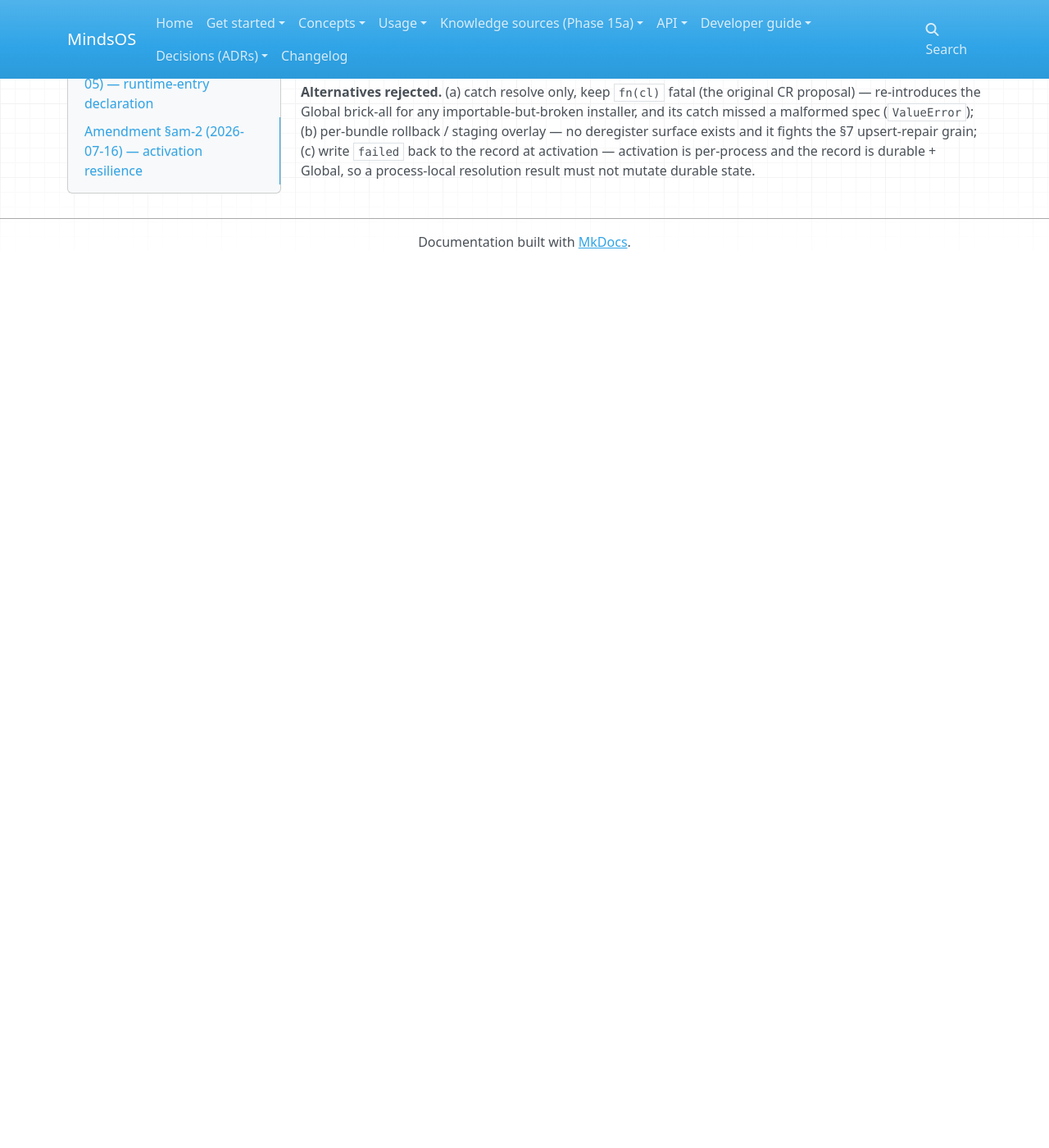
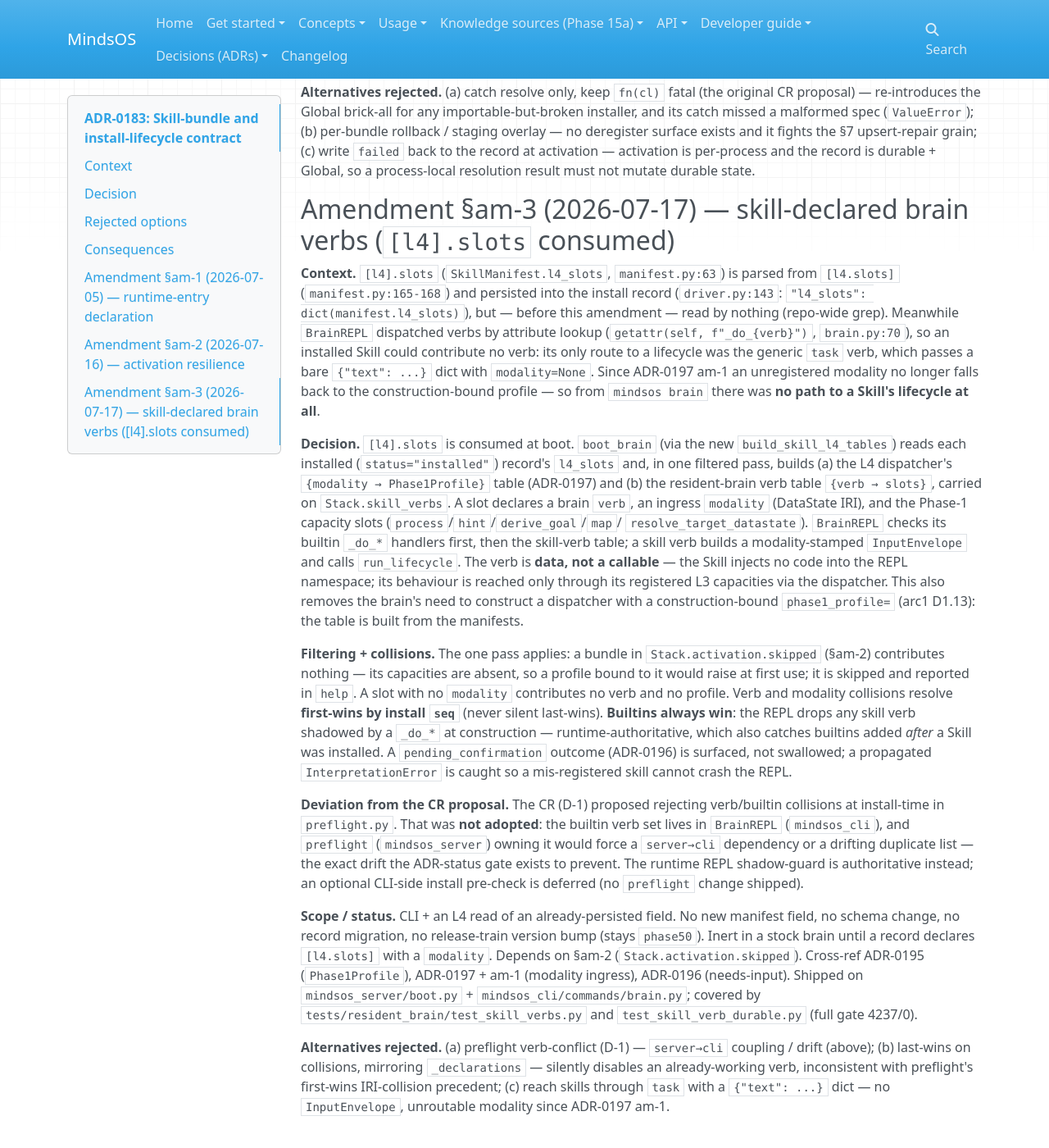
Before and after one commit to halvim/mindsos, an MkDocs documentation site: the page built from docs/decisions/adr/0183-skill-bundle-install-lifecycle.md, in a window 1280 px wide and 1400 px high, scrolled down 4646 px. Shown: the whole window at 82% size. Built offline with MkDocs 1.6.1, drawn with Linux system fonts in a browser that asks for light colours; nearby versions of some CDN libraries; before the commit the page ends 4969 px from its top, so only the background shows below that.

Commit message:
docs(ADR-0183): record §am-3 — skill-declared brain verbs consume [l4].slots

```diff
--- a/docs/decisions/adr/0183-skill-bundle-install-lifecycle.md
+++ b/docs/decisions/adr/0183-skill-bundle-install-lifecycle.md
@@ -259,3 +259,59 @@ rollback / staging overlay — no deregister surface exists and it fights the §
 upsert-repair grain; (c) write `failed` back to the record at activation — activation
 is per-process and the record is durable + Global, so a process-local resolution
 result must not mutate durable state.
+
+## Amendment §am-3 (2026-07-17) — skill-declared brain verbs (`[l4].slots` consumed)
+
+**Context.** `[l4].slots` (`SkillManifest.l4_slots`, `manifest.py:63`) is parsed from
+`[l4.slots]` (`manifest.py:165-168`) and persisted into the install record
+(`driver.py:143`: `"l4_slots": dict(manifest.l4_slots)`), but — before this amendment —
+read by nothing (repo-wide grep). Meanwhile `BrainREPL` dispatched verbs by attribute
+lookup (`getattr(self, f"_do_{verb}")`, `brain.py:70`), so an installed Skill could
+contribute no verb: its only route to a lifecycle was the generic `task` verb, which
+passes a bare `{"text": ...}` dict with `modality=None`. Since ADR-0197 am-1 an
+unregistered modality no longer falls back to the construction-bound profile — so from
+`mindsos brain` there was **no path to a Skill's lifecycle at all**.
+
+**Decision.** `[l4].slots` is consumed at boot. `boot_brain` (via the new
+`build_skill_l4_tables`) reads each installed (`status="installed"`) record's `l4_slots`
+and, in one filtered pass, builds (a) the L4 dispatcher's `{modality → Phase1Profile}`
+table (ADR-0197) and (b) the resident-brain verb table `{verb → slots}`, carried on
+`Stack.skill_verbs`. A slot declares a brain `verb`, an ingress `modality` (DataState
+IRI), and the Phase-1 capacity slots (`process`/`hint`/`derive_goal`/`map`/
+`resolve_target_datastate`). `BrainREPL` checks its builtin `_do_*` handlers first, then
+the skill-verb table; a skill verb builds a modality-stamped `InputEnvelope` and calls
+`run_lifecycle`. The verb is **data, not a callable** — the Skill injects no code into the
+REPL namespace; its behaviour is reached only through its registered L3 capacities via the
+dispatcher. This also removes the brain's need to construct a dispatcher with a
+construction-bound `phase1_profile=` (arc1 D1.13): the table is built from the manifests.
+
+**Filtering + collisions.** The one pass applies: a bundle in `Stack.activation.skipped`
+(§am-2) contributes nothing — its capacities are absent, so a profile bound to it would
+raise at first use; it is skipped and reported in `help`. A slot with no `modality`
+contributes no verb and no profile. Verb and modality collisions resolve **first-wins by
+install `seq`** (never silent last-wins). **Builtins always win**: the REPL drops any
+skill verb shadowed by a `_do_*` at construction — runtime-authoritative, which also
+catches builtins added *after* a Skill was installed. A `pending_confirmation` outcome
+(ADR-0196) is surfaced, not swallowed; a propagated `InterpretationError` is caught so a
+mis-registered skill cannot crash the REPL.
+
+**Deviation from the CR proposal.** The CR (D-1) proposed rejecting verb/builtin
+collisions at install-time in `preflight.py`. That was **not adopted**: the builtin verb
+set lives in `BrainREPL` (`mindsos_cli`), and `preflight` (`mindsos_server`) owning it
+would force a `server→cli` dependency or a drifting duplicate list — the exact drift the
+ADR-status gate exists to prevent. The runtime REPL shadow-guard is authoritative instead;
+an optional CLI-side install pre-check is deferred (no `preflight` change shipped).
+
+**Scope / status.** CLI + an L4 read of an already-persisted field. No new manifest field,
+no schema change, no record migration, no release-train version bump (stays `phase50`).
+Inert in a stock brain until a record declares `[l4.slots]` with a `modality`. Depends on
+§am-2 (`Stack.activation.skipped`). Cross-ref ADR-0195 (`Phase1Profile`), ADR-0197 + am-1
+(modality ingress), ADR-0196 (needs-input). Shipped on `mindsos_server/boot.py` +
+`mindsos_cli/commands/brain.py`; covered by `tests/resident_brain/test_skill_verbs.py`
+and `test_skill_verb_durable.py` (full gate 4237/0).
+
+**Alternatives rejected.** (a) preflight verb-conflict (D-1) — `server→cli` coupling /
+drift (above); (b) last-wins on collisions, mirroring `_declarations` — silently disables
+an already-working verb, inconsistent with preflight's first-wins IRI-collision precedent;
+(c) reach skills through `task` with a `{"text": ...}` dict — no `InputEnvelope`,
+unroutable modality since ADR-0197 am-1.
```
